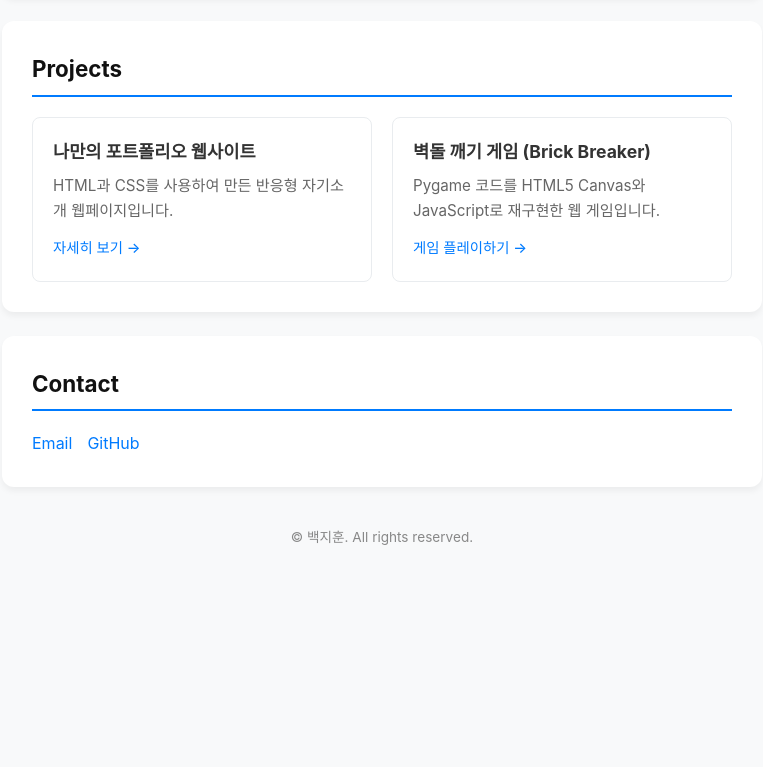
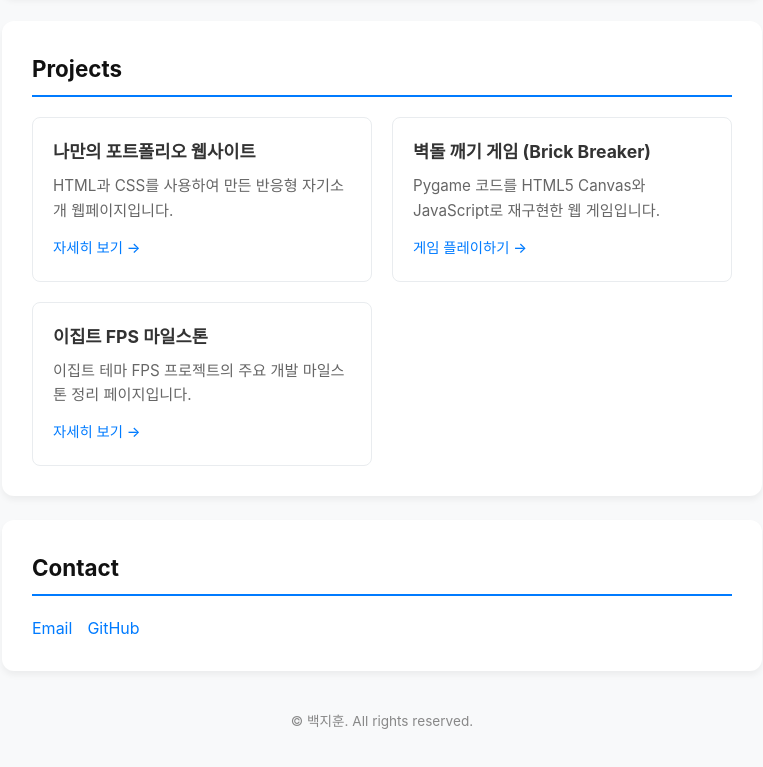
Before and after one commit to BaeckJihoon/homepage, a plain HTML site: page index.html in a window 1280 px wide. Shown: the part 607-1374 px from the top of the page, without its empty margins (258-1021 px from the left). Before the commit the page ends 1196 px from the top, so only its background shows below. Drawn offline with Linux system fonts and the light colour scheme.

Commit message:
Update index.html

```diff
--- a/index.html
+++ b/index.html
@@ -184,8 +184,12 @@
         <div class="project-card">
           <h3>벽돌 깨기 게임 (Brick Breaker)</h3>
           <p>Pygame 코드를 HTML5 Canvas와 JavaScript로 재구현한 웹 게임입니다.</p>
-          <!-- 두 번째 프로젝트에 brick_breaker 링크 연결 -->
           <a href="brick_breaker.html" target="_blank">게임 플레이하기 &rarr;</a>
+        </div>
+        <div class="project-card">
+          <h3>이집트 FPS 마일스톤</h3>
+          <p>이집트 테마 FPS 프로젝트의 주요 개발 마일스톤 정리 페이지입니다.</p>
+          <a href="egypt_fps_milestones.html" target="_blank">자세히 보기 &rarr;</a>
         </div>
       </div>
     </section>
```
